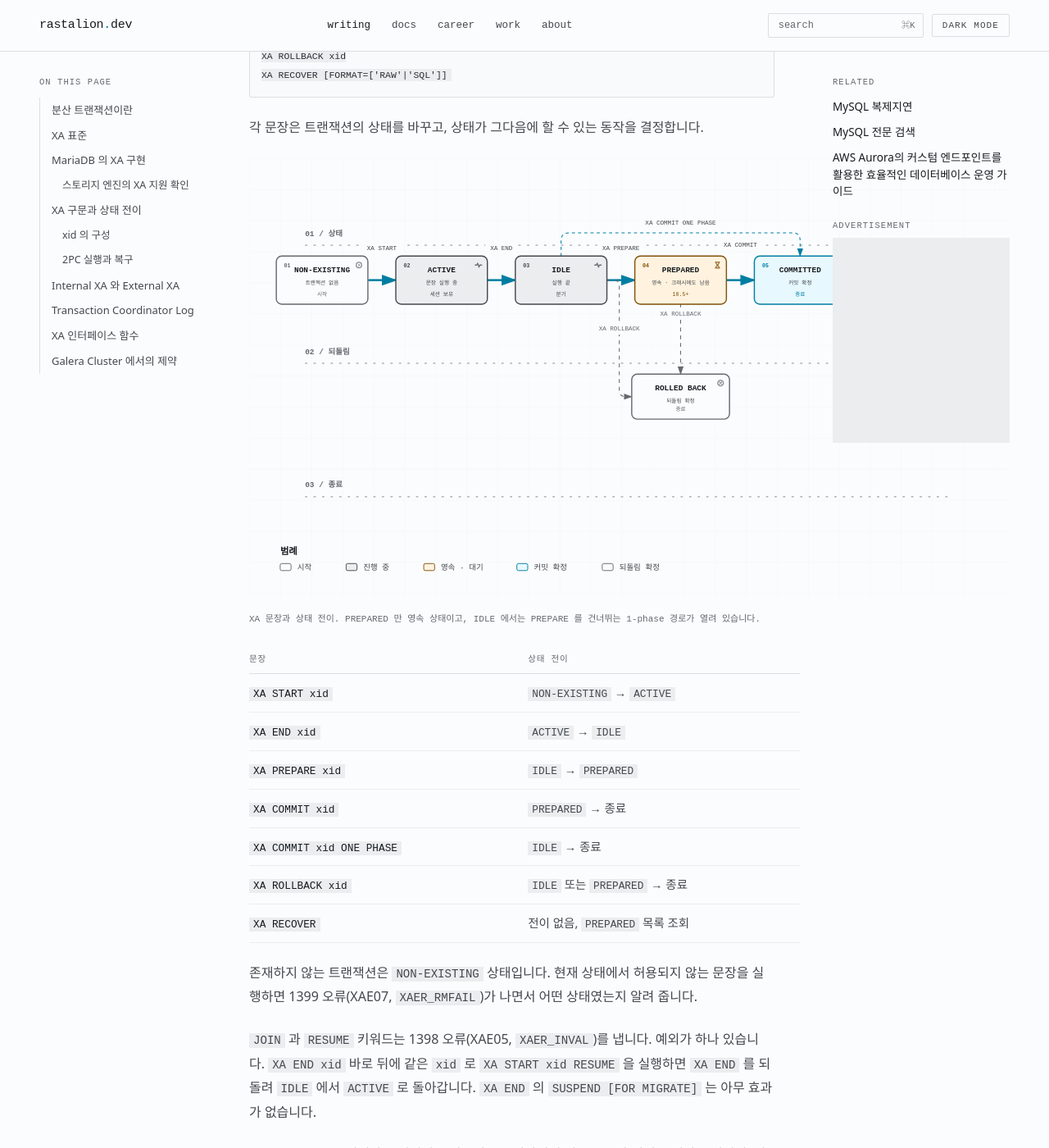
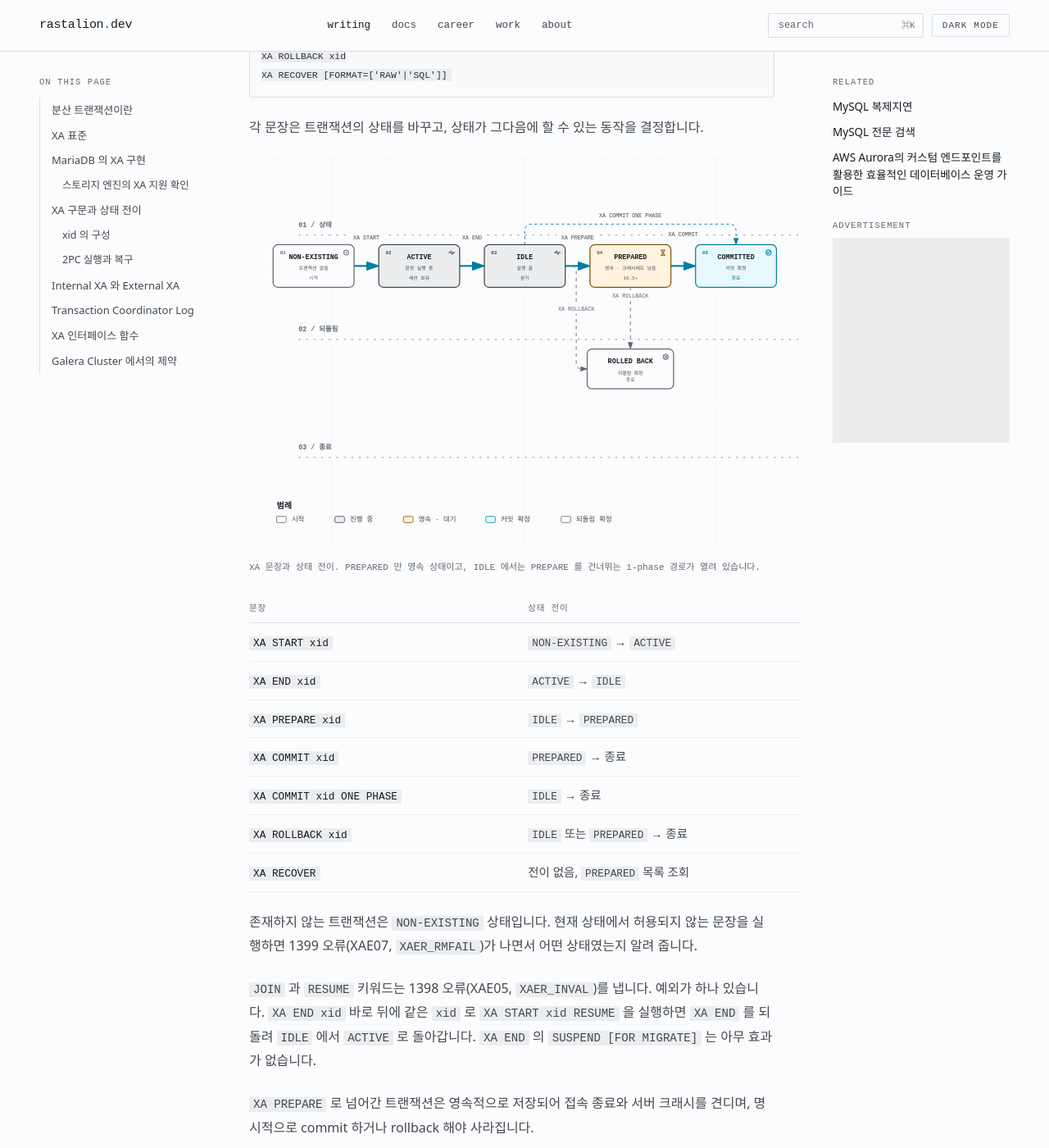
Before and after one commit to TeiNam/teinam.github.io, a Jekyll site: the page built from _posts/2020-03-24-mariadb-xa-transactions.md, in a window 1280 px wide and 1400 px high, scrolled down 3708 px. Shown: the whole window at 82% size. Built offline with Jekyll 4.4.1, drawn with Linux system fonts in a browser that asks for light colours; some web fonts are replaced.

Commit message:
fix: 다이어그램이 사이드바를 덮던 문제 해결 — 사이트 폭을 1600px 로
버그: 다이어그램에 `margin-right: -256px` 를 줘서 side-rail 자리로 빼냈는데, 그 레일에는
Related 목록 3편과 광고 슬롯이 들어 있다. 빈 공간이라고 가정한 것이 틀렸고 그 위를 덮었다.

원인은 폭이었다. viewBox 980px 을 본문 칼럼 672px 에 넣으면 축소율 0.69 로 상태 이름이
6.9px 이 된다. viewBox 를 좁히면 종횡비가 세로로 길어져 archify 표준 뷰어가 1440×900 에서
넘치고 visual-check 가 실패한다. 양쪽을 만족하려면 칼럼이 넓어야 한다.

- `--shell` 1280 → 1600. 본문 칼럼 672 → 992px 이 되어 다이어그램이 축소 없이(1.01배)
  들어간다. 음수 마진도, 가로 스크롤도 필요 없다
- 사이드 레일은 216px 유지. 늘어난 폭을 전부 본문 칼럼이 받는다
- 본문 텍스트 상한은 70ch(약 672px, 한글 한 줄 42자) 그대로 둔다. 한글에 편한 범위라
  넓히지 않는다 — 늘어난 폭은 다이어그램·표·코드가 받는다

덤으로 고친 것
- **코드블록이 70ch 로 묶여 있었다.** 산문과 같은 상한을 받아 긴 SQL 과 mysql 클라이언트
  출력이 좁게 접혔다. 표와 같이 칼럼 전체를 쓰게 했다(`.prose > div.highlight`,
  `.prose > pre`, `.prose > figure`, `.docs-body` 쪽도 동일)
- 창이 1600 보다 좁을 때만 캔버스가 가로 스크롤한다. min-width 는 칼럼이 그보다 좁을
  때만 작동하므로 넓은 화면에서는 스크롤이 생기지 않는다

검증
- 헤드리스 Chrome 으로 home·work·docs·archive·career·post 를 1700×1000 에서 캡처해 확인
- 임베드 조건(칼럼 992px)을 재현한 미리보기로 다이어그램이 Related 레일을 침범하지 않고
  사이트 팔레트가 적용되는 것을 눈으로 확인
- 72/72 포스트 검증 통과, 빌드 경고 없음

앞선 설명 정정: `states[].tag` 는 2.17 에서도 박스 안에 텍스트로 찍힌다. semantic sigil 은
별개로 추가된 것이고 tag 를 대체하지 않는다. README 를 고쳤다.

```diff
--- a/assets/css/main.css
+++ b/assets/css/main.css
@@ -7,7 +7,9 @@
   --warn-bg: oklch(0.97 0.03 80); --warn-line: oklch(0.60 0.10 70 / 0.4); --warn-ink: oklch(0.48 0.10 70);
   --sans: "IBM Plex Sans KR", system-ui, sans-serif;
   --mono: "Spline Sans Mono", ui-monospace, monospace;
-  --shell: 1280px;
+  /* 본문 텍스트는 70ch(약 672px, 한글 한 줄 42자)로 묶여 있고 이 값은 바꾸지 않는다.
+     shell 을 넓히면 늘어난 폭은 다이어그램·표·코드블록만 받는다 — 좁은 글, 넓은 그림. */
+  --shell: 1600px;
 }
 [data-theme="dark"] {
   --bg: oklch(0.145 0.012 250); --surface: oklch(0.195 0.012 250);
@@ -117,16 +119,19 @@ p { text-wrap: pretty; }
    팔레트는 사이트에 이미 있는 두 색조만 쓴다(accent 파랑 · warn 호박). 상태 다이어그램에
    색을 더 들이면 이 사이트의 담백한 톤이 깨진다. 상태 이름과 부제는 archify 가 언제나
    `t-primary`/`t-muted` 로 찍으므로 어떤 매핑을 줘도 가독성은 유지된다. */
-/* 본문 칼럼은 672px 인데 다이어그램 viewBox 는 980px 이다. 그대로 넣으면 축소율 0.69 로
-   상태 이름이 6.9px, 부제가 4.8px 가 되어 안 읽힌다. 오른쪽 사이드 레일 자리(216 + gap 40)까지
-   빼내면 928px · 축소율 0.95 가 되어 상태 이름 9.5px · 최소 6.6px 로 올라온다(archify 의
-   자체 가독성 기준은 6px). 왼쪽으로는 빼내지 않는다 — 목차 레일을 덮는다.
-   `max-width` 는 none 이어야 한다. 100% 면 컨테이너 폭으로 다시 잘려 빼낸 게 무효가 된다.
+/* 다이어그램 viewBox 는 980×566 이고, shell 1600 에서 본문 칼럼이 992px 이라 축소 없이
+   들어간다(1.01배). 그래서 음수 마진으로 빼내지 않는다 — side-rail 에는 Related 목록과
+   광고가 들어 있어 빼내면 그 위를 덮는다.
 
-   viewBox 를 더 좁히면 안 된다. 폭을 줄이면 종횡비가 세로로 길어져 archify 의 표준 뷰어가
-   1440×900 에서 세로로 넘치고 `visual-check` 가 실패한다. 980×566 이 양쪽을 만족하는 값이다. */
-.diagram { margin: 0 -256px 0 0; max-width: none !important; display: flex; flex-direction: column; gap: 10px; }
-.diagram-canvas { min-width: 0; }
+   viewBox 를 좁히면 안 된다. 폭을 줄이면 종횡비가 세로로 길어져 archify 의 표준 뷰어가
+   1440×900 에서 세로로 넘치고 `visual-check` 가 실패한다. 980×566 이 양쪽을 만족하는 값이다.
+
+   창이 1600 보다 좁으면 칼럼도 같이 줄어드니 캔버스만 가로로 스크롤한다. min-width 는
+   칼럼이 그보다 좁을 때만 작동하므로 넓은 화면에서는 스크롤이 생기지 않는다.
+   figure 가 아니라 캔버스에 overflow 를 주는 이유 — figure 에 주면 캡션까지 끌려간다. */
+.diagram { margin: 0; max-width: 100% !important; display: flex; flex-direction: column; gap: 10px; }
+.diagram-canvas { min-width: 0; overflow-x: auto; }
+.diagram-canvas svg { min-width: 820px; }
 .diagram svg {
   width: 100%; height: auto; font-family: var(--mono);
   --mask: var(--surface);
@@ -230,7 +235,10 @@ p { text-wrap: pretty; }
    하려면 부모가 70ch 로 묶고 있으면 안 된다. */
 .prose { display: flex; flex-direction: column; gap: 22px; }
 .prose > * { max-width: 70ch; min-width: 0; }
-.prose > table, .prose > .table-scroll { max-width: 100%; }
+/* 산문만 70ch 로 묶는다. 표·코드·다이어그램은 칼럼 전체를 쓴다 — shell 1600 에서 본문
+   텍스트(672px)와 칼럼(992px) 사이에 320px 여백이 생기는데, 긴 SQL 을 그 안에 접어 넣을
+   이유가 없다. `mysql` 클라이언트 출력처럼 가로로 넓은 블록이 특히 이득을 본다. */
+.prose > table, .prose > .table-scroll, .prose > div.highlight, .prose > pre, .prose > figure { max-width: 100%; }
 .prose > h1 { font-size: clamp(28px, 3.4vw, 42px); line-height: 1.18; }
 .prose h2 { font-size: 26px; margin-top: 12px; scroll-margin-top: 96px; }
 .prose h3 { font-size: 20px; margin-top: 8px; scroll-margin-top: 96px; }
@@ -365,7 +373,7 @@ p { text-wrap: pretty; }
 /* .prose 와 같은 이유로 폭 제한을 자식에 둔다 (표만 본문보다 넓게). */
 .docs-body { padding: 36px 40px 64px; }
 .docs-body > * { max-width: 72ch; min-width: 0; }
-.docs-body > table, .docs-body > .table-scroll { max-width: 100%; }
+.docs-body > table, .docs-body > .table-scroll, .docs-body > div.highlight, .docs-body > pre, .docs-body > figure { max-width: 100%; }
 .breadcrumb { font-size: 11px; }
 .docs-toc { border-left: 1px solid var(--line); padding: 36px 20px; }
 .doc-pager { display: flex; justify-content: space-between; gap: 12px; padding-top: 24px; border-top: 1px solid var(--line); font-family: var(--mono); font-size: 11.5px; }
@@ -377,9 +385,6 @@ p { text-wrap: pretty; }
 @media (max-width: 1100px) {
   .article-grid { grid-template-columns: 200px minmax(0, 1fr); }
   .side-rail { display: none; }
-  /* 사이드 레일이 사라지면 본문 칼럼이 이미 그 폭을 받으므로 빼낼 자리가 없다.
-     그대로 두면 오른쪽으로 넘친다. */
-  .diagram { margin-right: 0; }
   .docs-shell { grid-template-columns: 220px minmax(0, 1fr); }
   .docs-toc { display: none; }
   .card-grid { grid-template-columns: repeat(2, 1fr); }
@@ -402,9 +407,7 @@ p { text-wrap: pretty; }
   .post-row { grid-template-columns: 1fr; gap: 6px; }
   .post-row .mono:last-child { text-align: left; }
   .ad--leaderboard { padding: 0 24px 32px; }
-  /* 좁은 화면에서 810px viewBox 를 다 축소하면 글자가 사라진다. 최소 폭을 주고
-     캔버스만 가로로 스크롤한다 — figure 에 overflow 를 주면 캡션까지 끌려간다. */
-  .diagram-canvas { overflow-x: auto; }
+  /* 좁은 화면에서는 최소 폭을 낮춰 스크롤 거리를 줄인다. */
   .diagram-canvas svg { min-width: 660px; }
   /* 좁은 화면에서는 폭 제한을 풀고 최소 폭을 줘서 theme.js 가 감싼 .table-scroll 이 가로
      스크롤을 내준다. 안 그러면 칼럼마다 두세 글자만 남는다.
```
Also changed, not shown: _includes/diagrams/README.md (+5 -1 lines).
